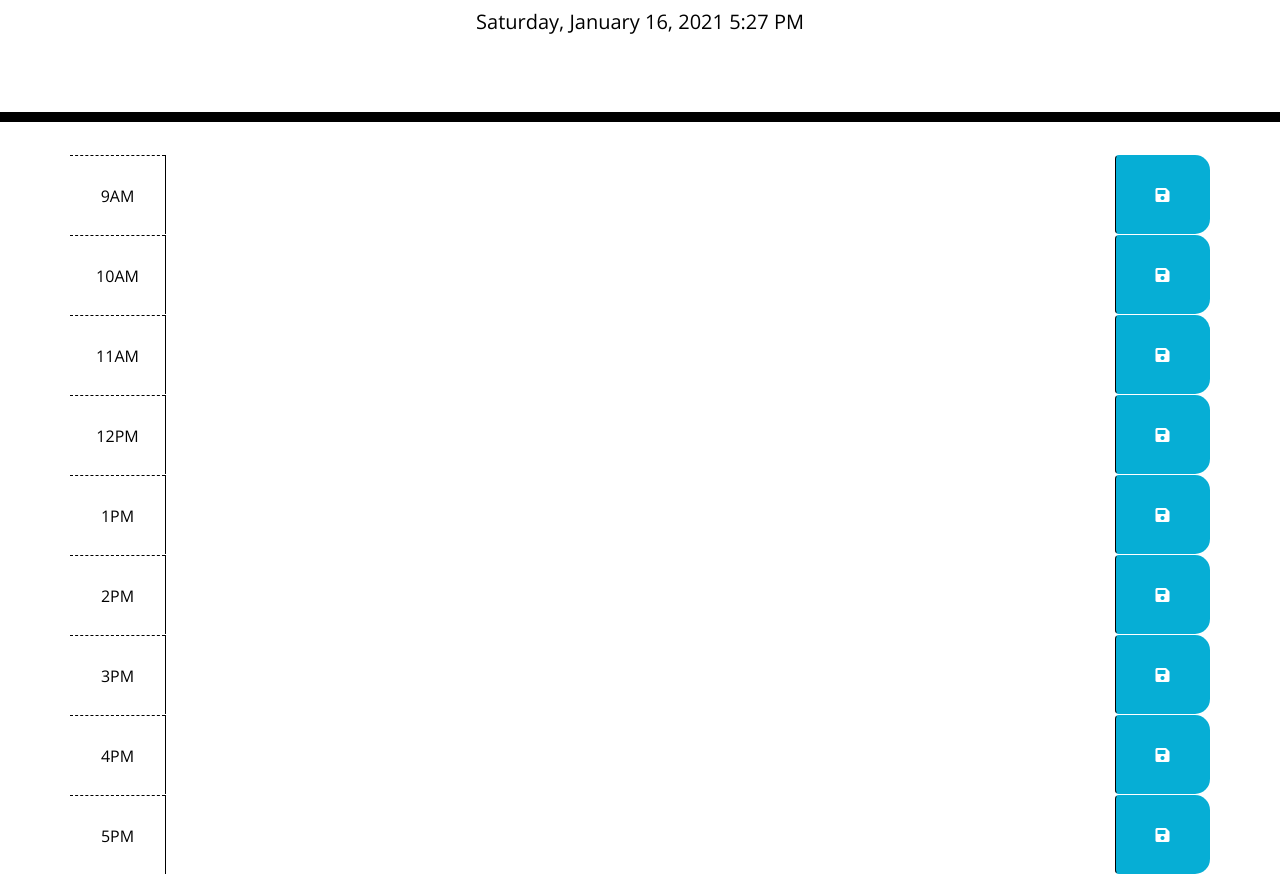
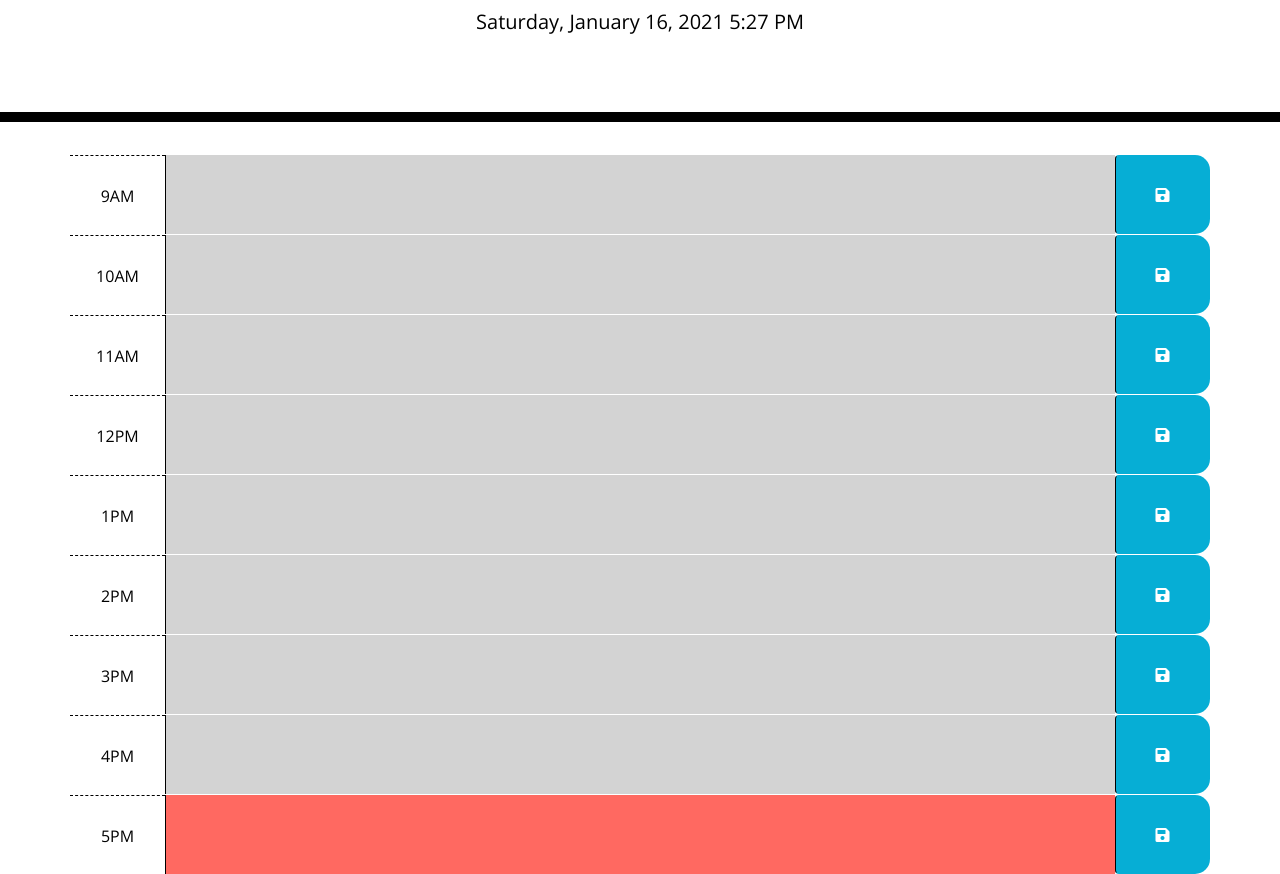
Before and after one commit to gwarzecha/work-day-scheduler, a plain HTML site: page Develop/index.html in a window 1280 px wide. Shown: the part 182-1056 px from the top of the page. Drawn offline with nearby package versions, Linux system fonts and the light colour scheme.

Commit message:
added color-coordination to blocks

```diff
--- a/Develop/index.html
+++ b/Develop/index.html
@@ -25,72 +25,63 @@
       <div class="col-md-1 hour">
         9AM
       </div>
-      <textarea class="col-md-10 description">
-        </textarea>
+      <textarea class="col-md-10 description" data-hour="9"></textarea>
       <button class="btn saveBtn col-md-1"><i class="fas fa-save"></i></button>
     </div>
     <div class="row time-block">
       <div class="col-md-1 hour">
         10AM
       </div>
-      <textarea class="col-md-10 description">
-        </textarea>
+      <textarea class="col-md-10 description" data-hour="10"></textarea>
       <button class="btn saveBtn col-md-1"><i class="fas fa-save"></i></button>
     </div>
     <div class="row time-block">
       <div class="col-md-1 hour">
         11AM
       </div>
-      <textarea class="col-md-10 description">
-        </textarea>
+      <textarea class="col-md-10 description" data-hour="11"></textarea>
       <button class="btn saveBtn col-md-1"><i class="fas fa-save"></i></button>
     </div>
     <div class="row time-block">
       <div class="col-md-1 hour">
         12PM
       </div>
-      <textarea class="col-md-10 description">
-        </textarea>
+      <textarea class="col-md-10 description" data-hour="12"></textarea>
       <button class="btn saveBtn col-md-1"><i class="fas fa-save"></i></button>
     </div>
     <div class="row time-block">
       <div class="col-md-1 hour">
         1PM
       </div>
-      <textarea class="col-md-10 description">
-        </textarea>
+      <textarea class="col-md-10 description" data-hour="13"></textarea>
       <button class="btn saveBtn col-md-1"><i class="fas fa-save"></i></button>
     </div>
     <div class="row time-block">
       <div class="col-md-1 hour">
         2PM
       </div>
-      <textarea class="col-md-10 description">
-        </textarea>
+      <textarea class="col-md-10 description" data-hour="14"></textarea>
       <button class="btn saveBtn col-md-1"><i class="fas fa-save"></i></button>
     </div>
     <div class="row time-block">
       <div class="col-md-1 hour">
         3PM
       </div>
-      <textarea class="col-md-10 description">
-        </textarea>
+      <textarea class="col-md-10 description" data-hour="15"></textarea>
       <button class="btn saveBtn col-md-1"><i class="fas fa-save"></i></button>
     </div>
     <div class="row time-block">
       <div class="col-md-1 hour">
         4PM
       </div>
-      <textarea class="col-md-10 description">
-        </textarea>
+      <textarea class="col-md-10 description" data-hour="16"></textarea>
       <button class="btn saveBtn col-md-1"><i class="fas fa-save"></i></button>
     </div>
     <div class="row time-block">
       <div class="col-md-1 hour">
         5PM
       </div>
-      <textarea class="col-md-10 description">
-        </textarea>
+      <textarea class="col-md-10 description" data-hour="17"></textarea>
       <button class="btn saveBtn col-md-1"><i class="fas fa-save"></i></button>
     </div>
   </div>
--- a/Develop/script.js
+++ b/Develop/script.js
@@ -1,11 +1,11 @@
 
 
 
-// display the current date/day/time at the top of the page
+
 // color-code each time block to indicate whether it is past/present/future
-  // do this by adding class/removing class if after a time
-  // create a time variable to set this in reference to (use moment.js)
-  // this can all be housed within the same function
+// do this by adding class/removing class if after a time
+// create a time variable to set this in reference to (use moment.js)
+// this can all be housed within the same function
 // after entering an event and clicking the save icon, save it in local storage
 // ensure that the saved events presist when the page is refreshed
 
@@ -14,5 +14,21 @@
 
 
 // display current time/date in header
-var currentTime = moment().format("LLLL");
-$("#currentDay").append(currentTime);
+$("#currentDay").append(moment().format("LLLL"));
+
+// set current date/time for reference in blocks
+let currentTime = moment().hour();
+console.log(currentTime);
+
+// for each description class, run this function to color-coordinate blocks
+$(".description").each(function () {
+  var refTime = $(this).attr("data-hour");
+
+  if (refTime > currentTime) {
+    $(this).addClass("future");
+  } else if (refTime == currentTime) {
+    $(this).addClass("present");
+  } else if (refTime < currentTime) {
+    $(this).addClass("past");
+  };
+});
```
